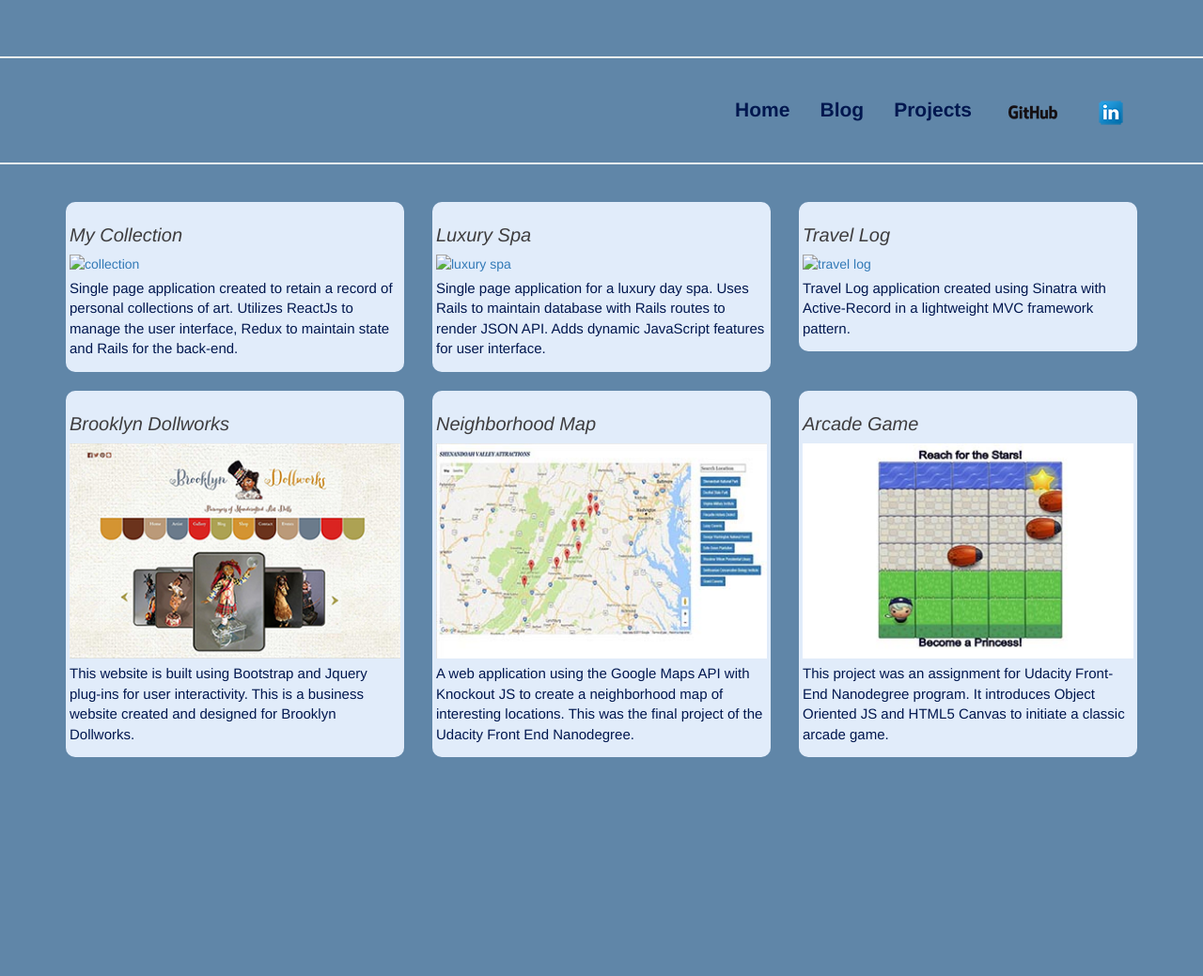
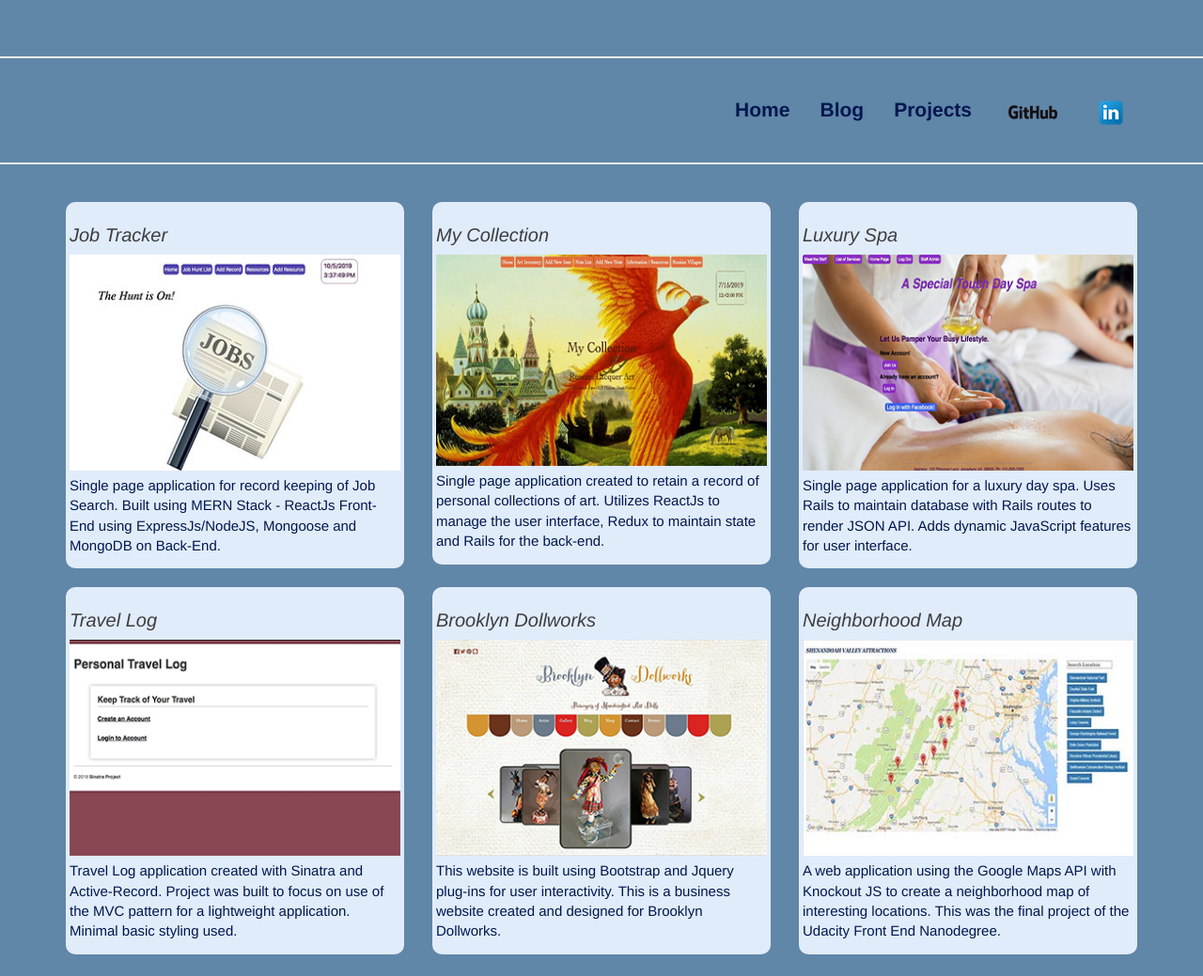
Before and after one commit to Jcg408/portfolio, a plain HTML site: page projects.html in a window 1280 px wide. Shown: the whole page at 94% size. Before the commit the page ends 886 px from the top, so only its background shows below. Drawn offline with Linux system fonts and the light colour scheme; a web font is replaced by a local one.

Commit message:
update with jobtracker project

```diff
--- a/js/navTemplate.js
+++ b/js/navTemplate.js
@@ -4,7 +4,7 @@ const navigation =
 <a href="https://www.github.com/Jcg408"><img class="linked" src="image/github.png" alt="github"></a>
 <ul class="nav nav-pills">
 <li role="presentation"><a href="index.html">Home</a></li>
-<li role="presentation"><a href=#">Blog</a></li>
+<li role="presentation"><a href="http://www.gladstonetec.com">Blog</a></li>
 <li role="presentation"><a href="projects.html">Projects</a></li>
 </ul>`
 
--- a/projects.html
+++ b/projects.html
@@ -1,5 +1,6 @@
 <!DOCTYPE html>
 <html>
+
 <head>
 	<meta charset="utf-8">
 	<meta name="viewport" content="width=device-width, initial-scale=1.0">
@@ -20,37 +21,52 @@
 		<div class="row" id="sites">
 			<div class="col-sm-4">
 				<div class="thumbnail">
+					<a href="https://github.com/Jcg408/jobtracker">
+						<h3>Job Tracker</h3>
+						<img src="image/webDev/jobtracker.jpg" class="img-responsive" alt=" collection">
+					</a>
+					<p>Single page application for record keeping of Job Search. Built using MERN Stack -
+						ReactJs Front-End using ExpressJs/NodeJS, Mongoose and MongoDB on Back-End.
+				</div>
+			</div>
+
+			<div class="col-sm-4">
+				<div class="thumbnail">
 					<a href="https://github.com/Jcg408/My-Collection">
 						<h3>My Collection</h3>
 						<img src="image/webDev/collection.png" class="img-responsive" alt=" collection">
 					</a>
 					<p>Single page application created to retain a record of personal collections of art.
-						Utilizes ReactJs to manage the user interface, Redux to maintain state and Rails for the back-end.</p>
-
+						Utilizes ReactJs to manage the user interface, Redux to maintain state and Rails for the
+						back-end.</p>
 				</div>
 			</div>
+
 			<div class="col-sm-4">
 				<div class="thumbnail">
 					<a href="https://www.github.com/Jcg408/JSRails-Project">
 						<h3>Luxury Spa</h3>
-							<img src="image/webDev/spa.jpg" class="img-responsive" alt="luxury spa">
+						<img src="image/webDev/spa.png" class="img-responsive" alt="luxury spa">
 					</a>
-						<p>Single page application for a luxury day spa. Uses Rails to maintain database with Rails routes to render JSON API.
+					<p>Single page application for a luxury day spa. Uses Rails to maintain database with Rails routes
+						to render JSON API.
 						Adds dynamic JavaScript features for user interface. </p>
 				</div>
+			</div>
+		</div>
 
-				</div>
+		<div class="row" id="sites2">
 			<div class="col-sm-4">
 				<div class="thumbnail">
 					<a href="https://www.github.com/Jcg408/Sinatra-project">
 						<h3>Travel Log</h3>
-							<img src="image/webDev/travel.jpg" class="img-responsive" alt="travel log">
+						<img src="image/webDev/travelLog.png" class="img-responsive" alt="travel log">
 					</a>
-						<p>Travel Log application created using Sinatra with Active-Record in a lightweight MVC framework pattern.
+					<p>Travel Log application created with Sinatra and Active-Record. Project was built to focus on use
+						of the MVC pattern for a lightweight application.
+						Minimal basic styling used.
 				</div>
 			</div>
-			</div>
-			<div class="row" id="sites2">
 			<div class="col-sm-4">
 				<div class="thumbnail">
 					<a href="http://www.brooklyndollworks.com">
@@ -72,16 +88,6 @@
 						Nanodegree.</p>
 				</div>
 			</div>
-					<div class="col-sm-4">
-						<div class="thumbnail">
-							<a href="https://www.github.com/Jcg408">
-								<h3>Arcade Game</h3>
-								<img src="image/webDev/arcade.jpg" class="img-responsive" alt="arcade game">
-							</a>
-							<p>This project was an assignment for Udacity Front-End Nanodegree program. It introduces
-								Object Oriented JS and HTML5 Canvas to initiate a classic arcade game.</p>
-						</div>
-					</div>
 		</div>
 	</div>
 
```
Also changed, not shown: image/webDev/collection.png (added), image/webDev/jobtracker.jpg (added), image/webDev/spa.png (added), image/webDev/travelLog.png (added). Lines whose indentation alone changed are shown as unchanged.
